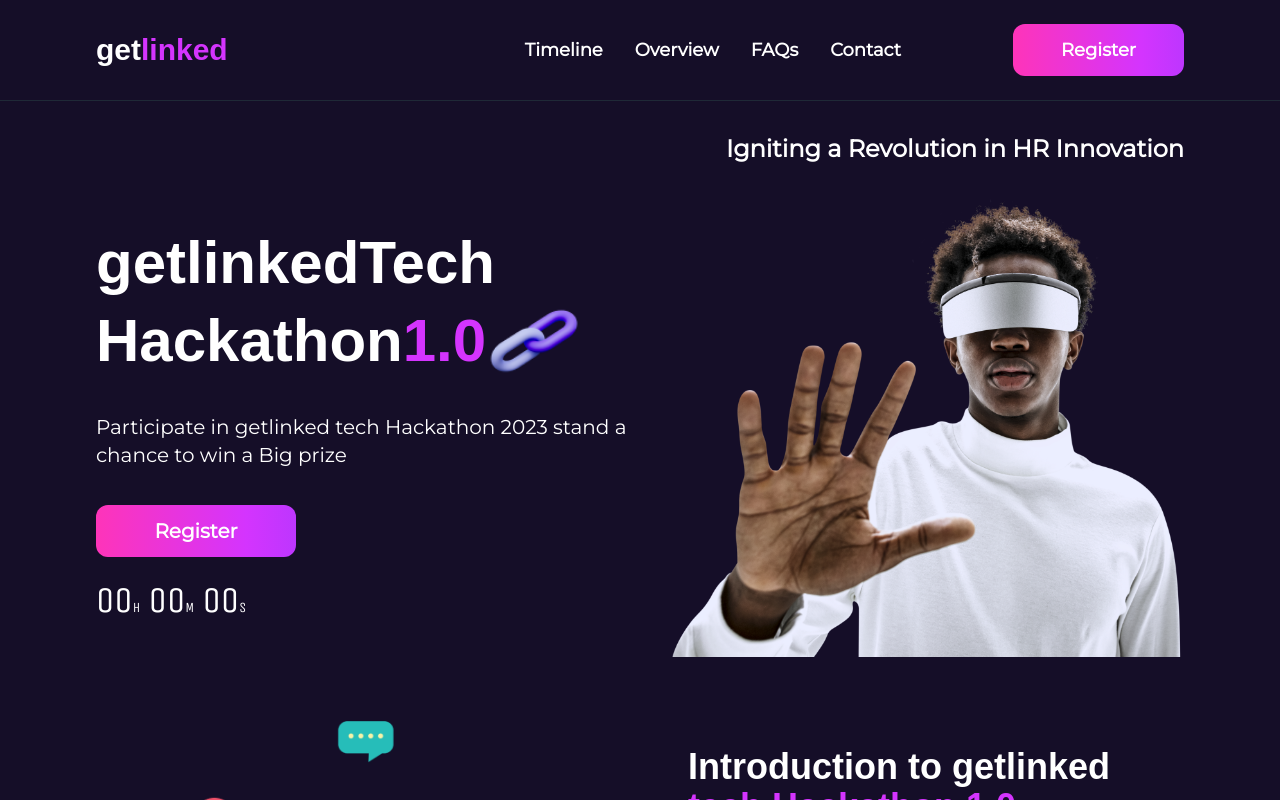
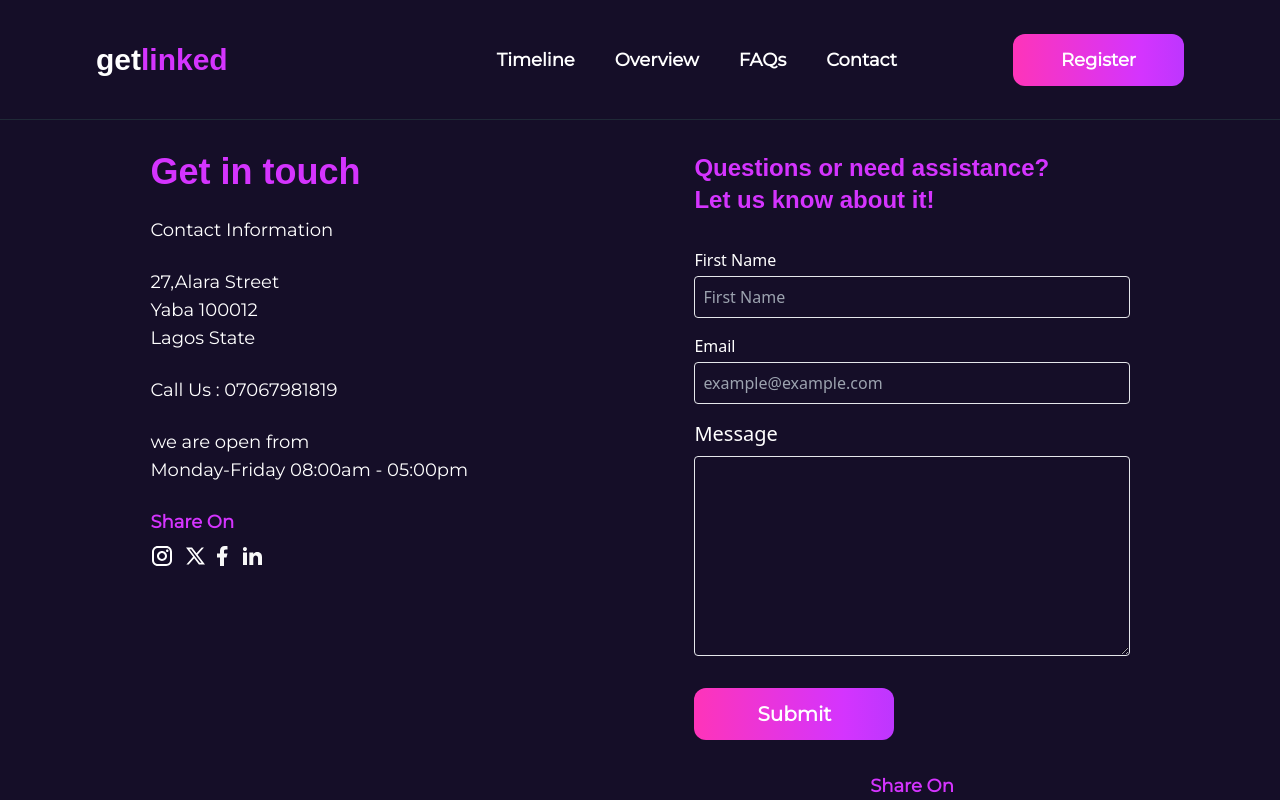
Before and after one commit to RalphFred/getlinked, a React (Vite) app: page /contact in a window 1280 px wide. Shown: the top 800 px of the page. Built offline with nearby package versions, Linux system fonts and the light colour scheme; a web font is replaced by a local one.

Commit message:
Completed the contact page and started the reg page

```diff
--- a/package.json
+++ b/package.json
@@ -10,8 +10,12 @@
     "preview": "vite preview"
   },
   "dependencies": {
+    "@hookform/resolvers": "^3.3.1",
     "react": "^18.2.0",
-    "react-dom": "^18.2.0"
+    "react-dom": "^18.2.0",
+    "react-hook-form": "^7.46.2",
+    "react-router-dom": "^6.16.0",
+    "yup": "^1.2.0"
   },
   "devDependencies": {
     "@types/react": "^18.2.15",
--- a/src/App.jsx
+++ b/src/App.jsx
@@ -1,29 +1,23 @@
-import Navbar from "./components/Navbar"
-import Hero from "./components/Hero"
-import Intro from "./components/Intro"
-import Rules from "./components/Rules"
-import Judging from "./components/Judging"
-import FAQ from "./components/FAQ"
-import Timeline from "./components/Timeline"
-import Rewards from "./components/Rewards"
-import Partners from "./components/Partners"
-import Privacy from "./components/Privacy"
-import Footer from "./components/Footer"
+import { BrowserRouter as Router, Routes, Route } from "react-router-dom";
+
+import Navbar from "./components/Navbar";
+import Home from "./Pages/Home/Home";
+import Register from "./Pages/Register/Register";
+import Contact from "./Pages/Contact/Contact";
 
 export default function App() {
-  return(
+  return (
     <div>
-      <Navbar />
-      <Hero />
-      <Intro />
-      <Rules />
-      <Judging />
-      <FAQ />
-      <Timeline />
-      <Rewards />
-      <Partners />
-      <Privacy />
-      <Footer />
+      <Router>
+        <Navbar />
+
+        <Routes>
+          <Route exact path="/" element={<Home />}/>
+          <Route path="/register" element={<Register />}/>
+          <Route path="/contact" element={<Contact />}/>
+        </Routes>
+
+      </Router>
     </div>
-  )
+  );
 }
--- /dev/null
+++ b/src/Pages/Contact/Contact.jsx
@@ -0,0 +1,9 @@
+import Form from "../../components/Form"
+
+export default function Contact() {
+  return(
+    <div>
+      <Form />
+    </div>
+  )
+}
--- /dev/null
+++ b/src/Pages/Home/Home.jsx
@@ -0,0 +1,27 @@
+import Hero from "../../components/Hero";
+import Intro from "../../components/Intro";
+import Rules from "../../components/Rules";
+import Judging from "../../components/Judging";
+import FAQ from "../../components/FAQ";
+import Timeline from "../../components/Timeline";
+import Rewards from "../../components/Rewards";
+import Partners from "../../components/Partners";
+import Privacy from "../../components/Privacy";
+import Footer from "../../components/Footer";
+
+export default function Home() {
+  return (
+    <>
+      <Hero />
+      <Intro />
+      <Rules />
+      <Judging />
+      <FAQ />
+      <Timeline />
+      <Rewards />
+      <Partners />
+      <Privacy />
+      <Footer />
+    </>
+  );
+}
--- /dev/null
+++ b/src/Pages/Register/Register.jsx
@@ -0,0 +1,9 @@
+import Regform from "../../components/Regform"
+
+export default function Register() {
+  return(
+    <div>
+      <Regform />
+    </div>
+  )
+}
--- /dev/null
+++ b/src/components/Form.jsx
@@ -0,0 +1,101 @@
+import { useForm } from "react-hook-form";
+import { yupResolver } from "@hookform/resolvers/yup";
+import * as yup from "yup";
+
+import Input from "../components/Input";
+
+import ig from '../assets/ig.svg';
+import twitter from '../assets/twitter.svg';
+import facebook from '../assets/facebook.svg';
+import linkedin from '../assets/linkedin.svg';
+
+const schema = yup
+  .object({
+    firstName: yup.string().required("First Name is a requited field"),
+    email: yup
+      .string()
+      .required("Email is a required field")
+      .email("Email is not valid"),
+  })
+  .required();
+
+export default function Form() {
+  const {
+    register,
+    handleSubmit,
+    formState: { errors },
+  } = useForm({
+    resolver: yupResolver(schema),
+  });
+  const onSubmit = (data) => console.log(data);
+
+  return (
+    <div className="bg-dark-purple text-white px-6 py-12 lg:py-8 lg:px-24 w-full h-[90vh] lg:h-[85vh] flex justify-around flex-col lg:flex-row">
+      <div className="w-full lg:w-2/5 hidden lg:block">
+        <h2 className="text-2xl lg:text-4xl font-extrabold font-clash mb-6 text-lighter-purple">Get in touch</h2>
+        <p className="font-montserrat text-lg mb-6">Contact Information</p>
+        <p className="font-montserrat text-lg mb-6">27,Alara Street <br /> Yaba 100012 <br /> Lagos State</p>
+        <p className="font-montserrat text-lg mb-6">Call Us : 07067981819</p>
+        <p className="font-montserrat text-lg mb-6">we are open from  <br /> Monday-Friday 08:00am - 05:00pm</p>
+
+        <div>
+          <h3 className="font-montserrat text-lg mb-2 font-bold text-lighter-purple">Share On</h3>
+          <div className='flex'>
+              <img src={ig}/>
+              <img src={twitter} className='ml-3'/>
+              <img src={facebook} className='ml-3'/>
+              <img src={linkedin} className='ml-3'/>
+            </div>
+        </div>
+      </div>
+      <div className="w-full lg:w-2/5">
+        <h3 className="font-clash text-2xl text-lighter-purple font-extrabold mb-8">
+          Questions or need assistance? <br />
+          Let us know about it!
+        </h3>
+        <form onSubmit={handleSubmit(onSubmit)}>
+          <Input
+            id="name"
+            label="First Name"
+            type="text"
+            placeholder="First Name"
+            errorMessage={errors.firstName?.message}
+            register={{ ...register("firstName") }}
+          />
+
+          <Input
+            id="email"
+            label="Email"
+            type="email"
+            placeholder="example@example.com"
+            errorMessage={errors.email?.message}
+            register={{ ...register("email") }}
+          />
+
+          <div className="flex flex-col mb-4">
+            <label className="font text-xl mb-2">Message</label>
+            <textarea
+              name="message"
+              id="Message"
+              cols="30"
+              rows="10"
+              {...register("message")}
+              className="border w-full h-[200px] p-2 rounded bg-transparent font focus:outline-none focus:ring-1 focus:border-lighter-purple"
+            ></textarea>
+          </div>
+
+          <input type="submit" className="px-12 py-3 rounded-xl text-xl background-gradient font-semibold mt-4 font-montserrat w-full lg:w-[200px]"/>
+        </form>
+        <div className="mt-8 flex flex-col items-center">
+          <h3 className="font-montserrat text-lg mb-2 font-bold text-lighter-purple">Share On</h3>
+          <div className='flex'>
+              <img src={ig}/>
+              <img src={twitter} className='ml-3'/>
+              <img src={facebook} className='ml-3'/>
+              <img src={linkedin} className='ml-3'/>
+            </div>
+        </div>
+      </div>
+    </div>
+  );
+}
--- a/src/components/Hero.jsx
+++ b/src/components/Hero.jsx
@@ -1,15 +1,12 @@
 import manVR from '../assets/manVR.png';
 import chain from '../assets/chain.png';
-// import flare from '../assets/flare.png';
 
 export default function Hero() {
   return (
     <div className="px-6 py-12 lg:py-8 lg:px-24 text-white bg-dark-purple">
       <div className="font-montserrat font-semibold text-lg lg:text-2xl text-center mb-4 lg:mb-8 lg:text-right">Igniting a Revolution in HR Innovation</div>
 
-      {/* <img src={flare} className='absolute -z-1' /> */}
-
-      <div className="flex flex-col lg:flex-row lg:items-center">
+      <div className="flex flex-col lg:flex-row lg:items-center ">
         <div className='flex flex-col items-center lg:items-start'>
           <p className="font-clash font-extrabold text-3xl lg:text-6xl text-center lg:text-left">getlinkedTech</p>
           <p className="font-clash font-extrabold text-3xl lg:text-6xl flex justify-center lg:justify-start items-center mb-6">
--- /dev/null
+++ b/src/components/Input.jsx
@@ -0,0 +1,19 @@
+// eslint-disable-next-line react/prop-types
+export default function Input({id, label, type, placeholder, errorMessage, register}) {
+  return (
+    <div className="flex flex-col mb-2">
+      <div className="flex flex-col mb-2">
+        <label htmlFor={id} className="font mb-1">
+          {label}
+        </label>
+        <input
+          type={type}
+          className="border w-full p-2 rounded bg-transparent font focus:outline-none focus:ring-1 focus:border-lighter-purple"
+          placeholder={placeholder}
+          {...register}
+        />
+        <span className="text-red-500 text-sm font">{errorMessage}</span>
+      </div>
+    </div>
+  );
+}
--- a/src/components/Navbar.jsx
+++ b/src/components/Navbar.jsx
@@ -1,4 +1,5 @@
 import { useState } from "react";
+import { Link } from "react-router-dom";
 
 export default function Navbar() {
   const [active, setActive] = useState(false);
@@ -11,24 +12,30 @@ export default function Navbar() {
 
   return (
     <div>
-      <div className="flex items-center justify-between w-full bg-dark-purple text-white p-6 lg:py-6 lg:px-24 relative border-b border-gray-800">
-
+      <div className="flex items-center justify-between w-full h-[10vh] lg:h-[15vh] bg-dark-purple text-white p-6 lg:py-6 lg:px-24 relative border-b border-gray-800">
         {/*------------------------------ LOGO -----------------------------*/}
         <div className="text-2xl lg:text-3xl font-extrabold font-clash z-[20]">
+          <Link to="/">
             get<span className="text-lighter-purple">linked</span>
+          </Link>
         </div>
-
 
         {/* --------------------------- Desktop Navigation Bar-------------------------- */}
         <div className="hidden lg:flex items-center text-lg font-montserrat font-semibold">
-          <div className="mx-2 p-2">Timeline</div>
-          <div className="mx-2 p-2">Overview</div>
-          <div className="mx-2 p-2">FAQs</div>
-          <div className="mx-2 p-2">Contact</div>
+          <div className="mx-3 p-2">Timeline</div>
+          <div className="mx-3 p-2">Overview</div>
+          <div className="mx-3 p-2">FAQs</div>
+          <Link to='/contact'>
+            <div className="mx-3 p-2 cursor-pointer">Contact</div>
+          </Link>
+
 
             <button className="px-12 py-3 ml-24 rounded-xl background-gradient">
+              <Link to="/register">
                 Register
+              </Link>
             </button>
+
         </div>
 
         <div
@@ -57,6 +64,8 @@ export default function Navbar() {
         </div>
       </div>
 
+
+      {/* ------------------------------------ Mobile Nav ------------------------------- */}
       <div
         className={`flex items-center justify-center fixed z-10 top-0 left-0 h-screen w-screen bg-dark-purple ease-linear duration-500 ${
           active ? "" : " translate-y-[-100%]"
@@ -66,11 +75,15 @@ export default function Navbar() {
           <div className="my-4 p-2">Timeline</div>
           <div className="my-4 p-2">Overview</div>
           <div className="my-4 p-2">FAQs</div>
+          <Link to="/contact">
             <div className="my-4 p-2">Contact</div>
+          </Link>
 
+          <Link to="/register">
             <button className="my-4 px-10 py-5 rounded-xl w-[200px] background-gradient">
               Register
             </button>
+          </Link>
         </div>
       </div>
     </div>
--- a/src/components/Partners.jsx
+++ b/src/components/Partners.jsx
@@ -14,7 +14,7 @@ export default function Partners() {
       </div>
 
       <div className='mt-4'>
-        <img src={partners} alt="" />
+        <img src={partners} alt="" className='w-full' />
       </div>
     </div>
   );
--- /dev/null
+++ b/src/components/Regform.jsx
@@ -0,0 +1,7 @@
+export default function Regform() {
+  return (
+    <div>
+      Regform
+    </div>
+  )
+}
```
Also changed, not shown: src/assets/register.png (added), 1 other file (tests, documents, lock files or other folders). Lines whose indentation alone changed are shown as unchanged.
